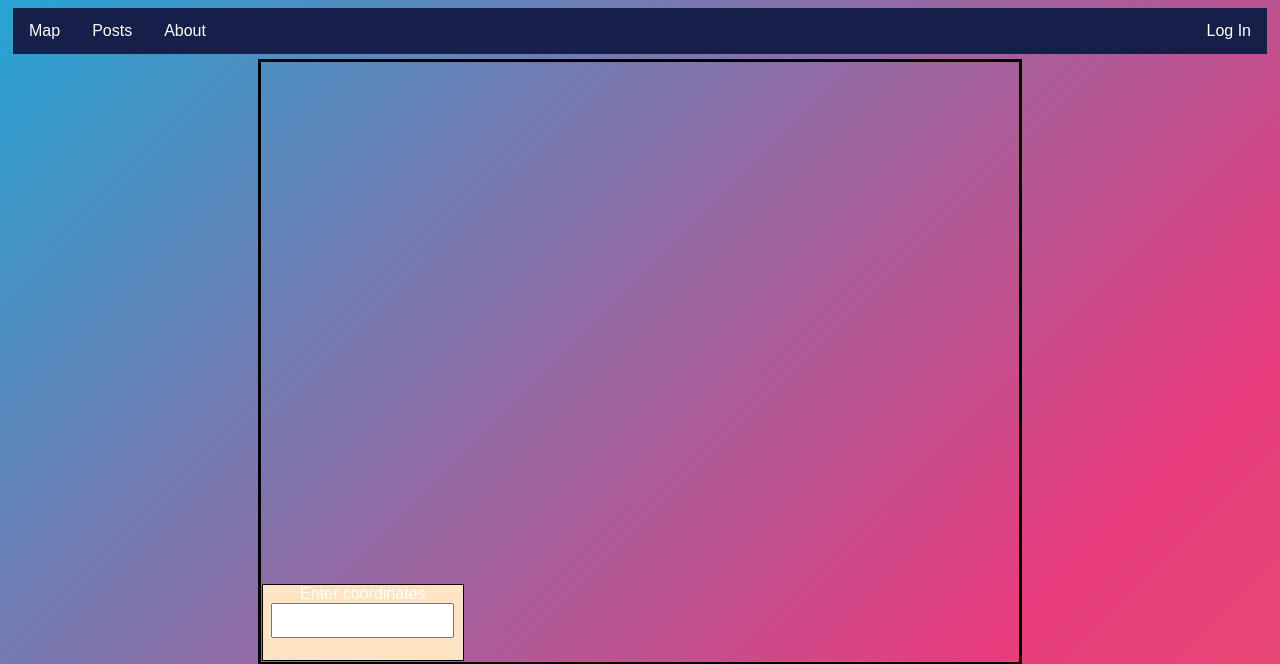
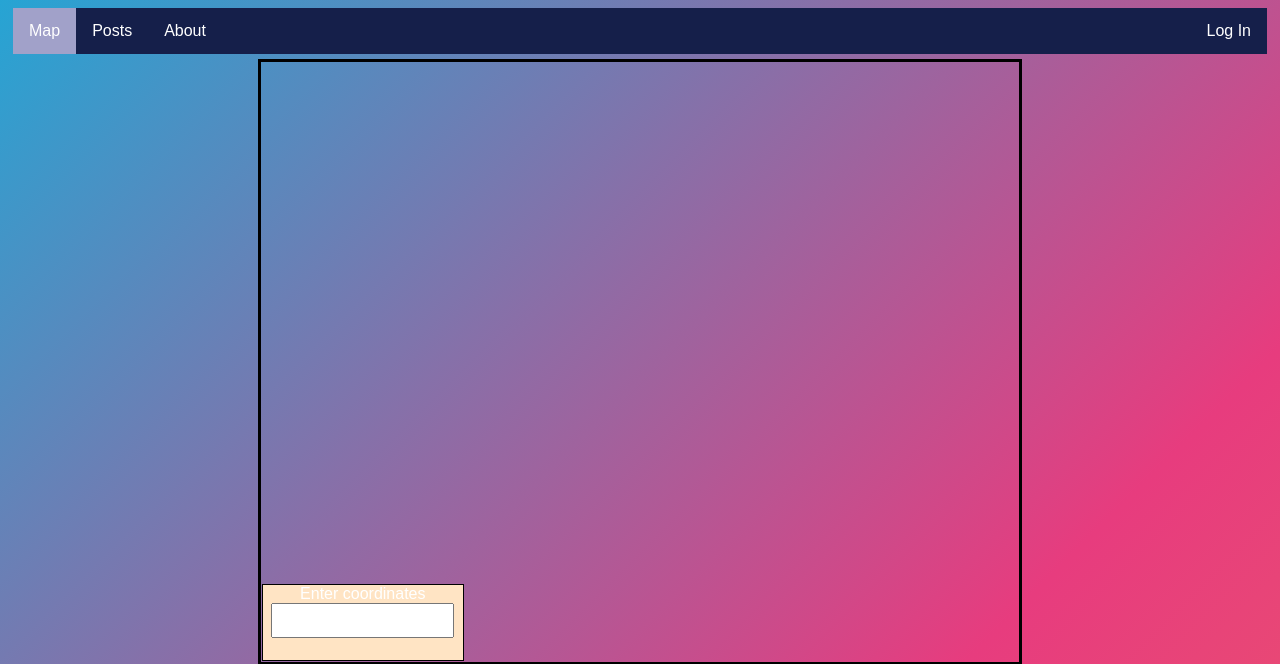
Before and after one commit to figtree2/Hackathon, a Flask app: page / in a window 1280 px wide. Shown: the top 664 px of the page. Run offline with Flask 2, Linux system fonts and the light colour scheme; some libraries are stand-ins or nearby versions.

Commit message:
active navbar

```diff
--- a/static/css/styles.css
+++ b/static/css/styles.css
@@ -90,6 +90,9 @@ h1 {
 p {
     color: white;
 }
+.active {
+    background-color: rgb(161, 161, 201);
+}
 .aboutText {
     display: block;
     padding-top: 20px;
--- a/templates/about.html
+++ b/templates/about.html
@@ -11,7 +11,7 @@
     <ul>
         <li><a href="/">Map</a></li>
         <li><a href="posts.html">Posts</a></li>
-        <li><a href="about.html">About</a></li>
+        <li><a class="active" href="about.html">About</a></li>
         <ri><a href="login.html">Log In</a></ri>
     </ul>
     <div class = "aboutText">
--- a/templates/index.html
+++ b/templates/index.html
@@ -13,7 +13,7 @@
 <body>
     <div class = "body">
         <ul>
-            <li><a href="/">Map</a></li>
+            <li><a class="active" href="/">Map</a></li>
             <li><a href="posts.html">Posts</a></li>
             <li><a href="about.html">About</a></li>
             <ri><a href="login.html">Log In</a></ri>
--- a/templates/posts.html
+++ b/templates/posts.html
@@ -10,7 +10,7 @@
 <body>
     <ul>
         <li><a href="/">Map</a></li>
-        <li><a href="posts.html">Posts</a></li>
+        <li><a class="active" href="posts.html">Posts</a></li>
         <li><a href="about.html">About</a></li>
         <ri><a href="login.html">Log In</a></ri>
     </ul>
```
